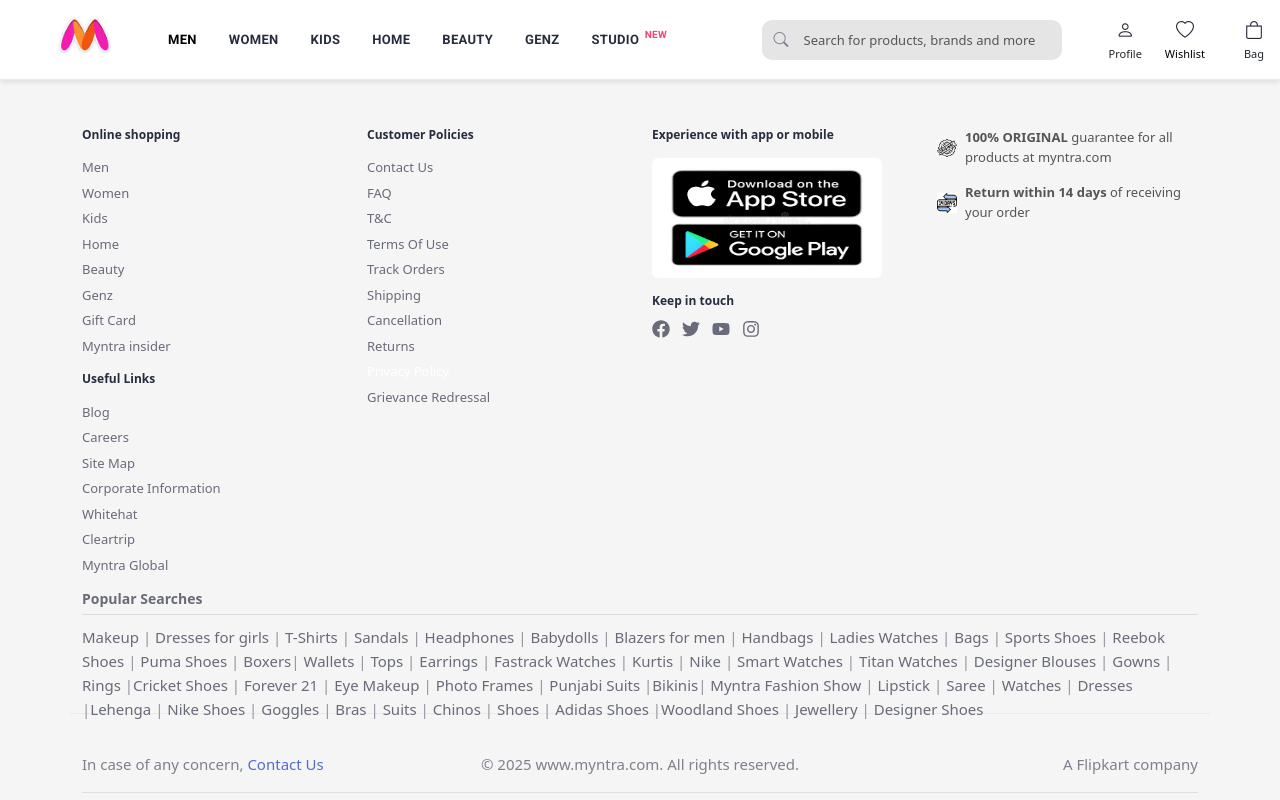
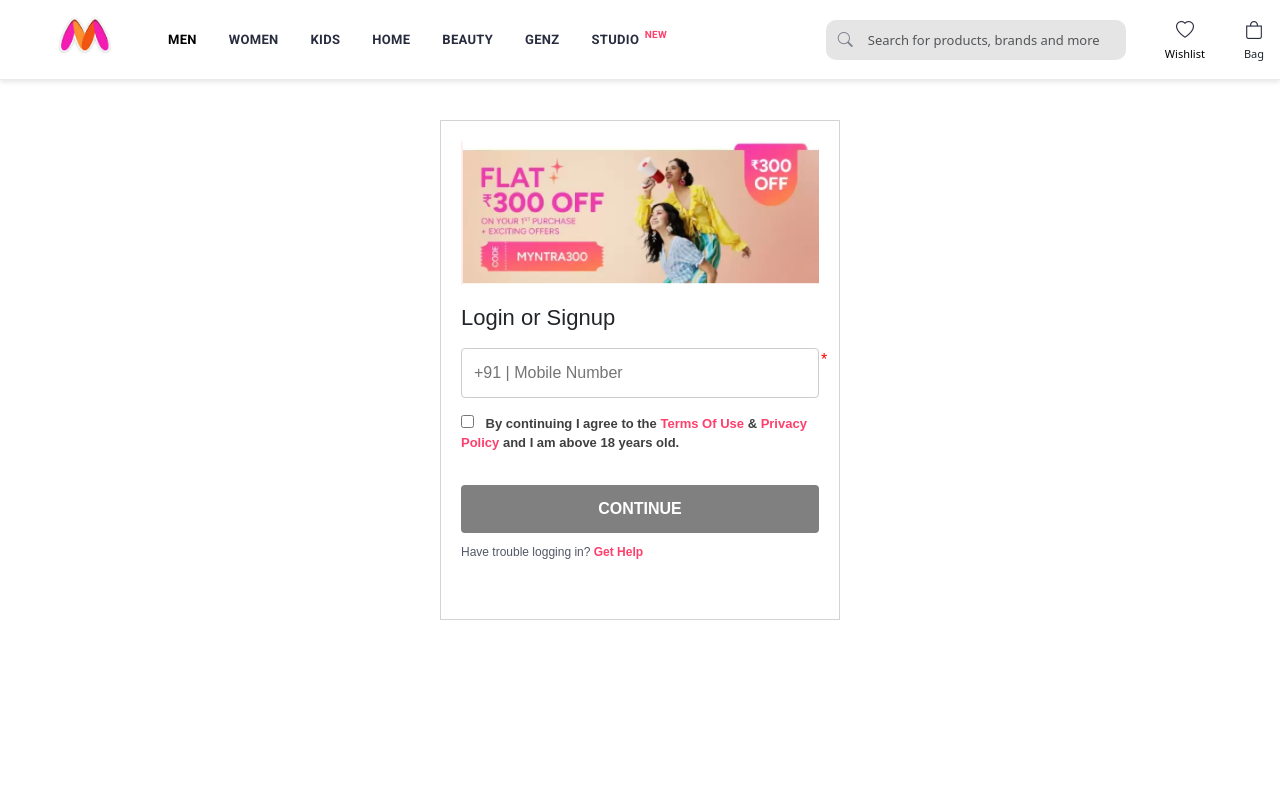
Before and after one commit to Coderbarkha/Myntra-Clone, a React (Create React App) app: page /login in a window 1280 px wide. Shown: the top 800 px of the page. Built offline with nearby package versions, Linux system fonts and the light colour scheme.

Commit message:
Add Login and Terms of Use pages, enhance styling of these pages , update routing in App.js, and enhance Navbar functionality

```diff
--- a/src/App.js
+++ b/src/App.js
@@ -6,21 +6,21 @@
 import ProductDetails from "./pages/ProductDetails";
 import Home from "./pages/Home";
 import Wishlist from "./pages/WishList";
+import Login from "./pages/Login";
+import TermsOfUse from "./pages/TermsOfUse";
 
 function App() {
   return (
     <Router>
-      <Navbar />
-
       <div className="min-h-screen">
         <Routes>
-          <Route path="/" element={<Home />} />
-        <Route path="/products" element={<Products />} />
-        <Route path="/wishlist" element={<Wishlist />} />
+          <Route path="/" element={<><Navbar /><Home />  <Footer /></>} />
+          <Route path="/products" element={<><Navbar /><Products /> <Footer /></>} />
+          <Route path="/wishlist" element={<><Navbar /><Wishlist /> <Footer /></>} />
+          <Route path="/login" element={<><Navbar hideProfile={true} /><Login /></>} />
+          <Route path="/terms" element={<><Navbar hideProfile={true}/><TermsOfUse /></>} />
         </Routes>
       </div>
-
-      <Footer />
     </Router>
   );
 }
--- a/src/components/Navbar.jsx
+++ b/src/components/Navbar.jsx
@@ -3,7 +3,7 @@
 import "../styles/global.css";
 import { Link } from "react-router-dom";
 
-function Navbar() {
+function Navbar({hideProfile}) {
   return (
     <nav className="navbar navbar-expand-lg navbar-light px-3">
       {/* Logo */}
@@ -65,7 +65,8 @@
         </div>
 
         {/* Icons */}
-       <div className="nav-item mx-2 profile-dropdown">
+    {!hideProfile &&(
+    <div className="nav-item mx-2 profile-dropdown">
   <div className="nav-link text-center">
     <i className="bi bi-person"></i>
     <div>Profile</div>
@@ -75,7 +76,10 @@
   <div className="profile-box">
     <h6 className="fw-bold">Welcome</h6>
     <p className="small text-muted">To access account and manage orders</p>
-    <button className="login-btn"><a href="Login.jsx">Login / Signup</a></button>
+   <Link to="/login">
+  <button className="login-btn">Login / Signup</button>
+</Link>
+
     <hr />
 
     <ul className="list-unstyled">
@@ -99,7 +103,7 @@
     </ul>
   </div>
 </div>
-
+)}
 
         <Link
           to="/wishlist"
--- a/src/pages/Login.jsx
+++ b/src/pages/Login.jsx
@@ -1,17 +1,52 @@
-import React,{useState} from 'react';
-import loginimg from '../assets/login-img.PNG';
-function Login(){
-    return(
-        <div>
-            <form>
-                <img src={loginimg} alt='Login-image'/>
-            <h2>Login or Signup</h2>
-                <input type='tel'/>
-                <input type='checkbox'>By continuing I agree  to the Terms Of Use & Privacy Policy
-                and I am above 18 years old.</input>
-            </form>
-        </div>
-    )
+import React from "react";
+import loginimg from "../assets/login-img.PNG";
+import "../styles/global.css"; // we’ll add CSS separately
+
+function Login() {
+  return (
+    <div className="login-container">
+      {/* Top Image */}
+      <img src={loginimg} alt="Login" className="login-image" />
+
+      {/* Heading */}
+      <h2 className="login-heading">Login or Signup</h2>
+
+      {/* Input box */}
+      <div className="input-wrapper">
+        <input
+          type="tel"
+          className="mobile-input"
+          placeholder="+91 | Mobile Number"
+          required
+        />
+        <span className="required-star">*</span>
+      </div>
+
+      {/* Checkbox + text */}
+      <label className="terms-text">
+        <input type="checkbox" /> By continuing I agree to the{" "}
+        <span className="pink-link">
+          <a href="/terms">Terms Of Use</a>
+        </span>{" "}
+        &{" "}
+        <span className="pink-link">
+          <a href="/privacy">Privacy Policy</a>
+        </span>{" "}
+        and I am above 18 years old.
+      </label>
+
+      {/* Button */}
+      <button className="continue-btn">CONTINUE</button>
+
+      {/* Help text */}
+      <p className="help-text">
+        Have trouble logging in?{" "}
+        <span className="pink-link">
+          <a href="/help">Get Help</a>
+        </span>
+      </p>
+    </div>
+  );
 }
 
 export default Login;
--- /dev/null
+++ b/src/pages/TermsOfUse.jsx
@@ -0,0 +1,68 @@
+import React from "react";
+import "../styles/global.css"; // optional for styling
+
+function TermsOfUse() {
+  return (
+    <div className="terms-container">
+      {/* Language Selector */}
+      <div className="language-selector">
+  <i className="bi bi-globe text-primary me-2"></i>
+  <select>
+    <option>English</option>
+    <option>Hindi</option>
+    <option>Telugu</option>
+    <option>Tamil</option>
+    <option>Malayalam</option>
+  </select>
+</div>
+
+
+      {/* Heading */}
+      <h2 className="terms-heading">MYNTRA : TERMS OF USE</h2>
+
+      {/* Content */}
+      <p>
+        <b>Welcome to Myntra.</b> This document is an electronic record in terms
+        of Information Technology Act, 2000 and published in accordance with the
+        provisions of Rule 3 of the Information Technology (Intermediaries
+        guidelines) Rules, 2011 that require publishing the rules and
+        regulations, privacy policy and <b>Terms of Use</b> for access or usage
+        of Myntra marketplace platform - www.myntra.com (hereinafter referred to
+        as "Platform").
+      </p>
+
+      <p>
+        The Platform is owned by <b>Myntra Designs Private Limited</b>, having
+        its registered office at Buildings Alyssa, Begonia and Clover situated
+        in Embassy Tech Village, Outer Ring Road, Devarabeesanahalli Village,
+        Varthur Hobli, Bengaluru – 560103, India...
+      </p>
+
+      <p>
+        Your use of the Myntra and services and tools are governed by the
+        following <b>Terms of Use</b> as applicable to the Myntra including the
+        applicable policies...
+      </p>
+
+      <p>
+        For the purpose of these <b>Terms of Use</b>, wherever the context so
+        requires <b>You</b> or <b>User</b> shall mean any natural or legal
+        person...
+      </p>
+
+      {/* Example list */}
+      <ul>
+        <li>
+          When You use any of the services provided by <b>Us</b> through the
+          Platform...
+        </li>
+        <li>
+          We reserve the right, at <b>Our</b> sole discretion, to change,
+          modify...
+        </li>
+      </ul>
+    </div>
+  );
+}
+
+export default TermsOfUse;
--- a/src/styles/global.css
+++ b/src/styles/global.css
@@ -711,3 +711,126 @@
 .profile-box li:hover {
   color: black;
 }
+/* login.css */
+/* Container */
+.login-container {
+  height: 500px;
+  max-width: 400px;
+  margin: 40px auto;
+  text-align: left;
+  border: 1px solid lightgray;
+  padding: 20px;
+  overflow-x: hidden;
+ font-family: "Assistant", Arial, Helvetica, sans-serif;
+}
+
+/* Image */
+.login-image {
+  width: 100%;
+  margin-bottom: 20px;
+}
+
+/* Heading */
+.login-heading {
+  font-size: 22px;
+  margin-bottom: 16px;
+}
+
+/* Input with star */
+.input-wrapper {
+  position: relative;
+  margin-bottom: 16px;
+}
+.mobile-input {
+  width: 100%;
+  padding: 12px;
+  border: 1px solid #ccc;
+  border-radius: 4px;
+}
+.required-star {
+  color: red;
+  position: absolute;
+  margin-left: 2px;
+}
+
+/* Terms text */
+.terms-text {
+  display: block;
+  font-size: 13px;
+  color: #3f3f3f;
+  font-weight:bolder;
+  margin-bottom: 20px;
+}
+.terms-text input {
+  margin-right: 8px;
+}
+.pink-link a {
+  color: #ff3f6c;
+  font-weight: 600;
+  cursor: pointer;
+  text-decoration: none;
+}
+
+/* Continue button */
+.continue-btn {
+  width: 100%;
+  background: grey;
+  color: white;
+  font-weight: bold;
+  padding: 12px;
+  border: none;
+  border-radius: 4px;
+  cursor: pointer;
+  margin-bottom: 20px;
+}
+.continue-btn:hover {
+  background: #555;
+}
+
+/* Help text */
+.help-text {
+  font-size: 12px;
+  text-align: left; /* instead of center */
+  color: #535766;   /* Myntra's grey */
+  margin-top: -10px;
+}
+
+.help-text .pink-link {
+  font-size: 12px;
+}
+/* terms of use */
+/* Language selector */
+.language-selector {
+  display: flex;
+  align-items: center;
+  margin-bottom: 20px;
+  margin-left: 680px;
+}
+
+.language-selector select {
+  border: 1px solid #ccc;
+  background: #fff;
+  padding: 6px 12px;
+  border-radius: 4px;
+  cursor: pointer;
+}
+.terms-container {
+  max-width: 800px;     /* content ki width control */
+  margin: 40px auto;    /* center horizontally with top margin */
+  padding: 20px;
+  background: #fff;     /* white background */
+  border: 1px solid white; /* grey border */
+  border-radius: 6px;
+}
+
+.terms-container p {
+  margin: 15px 0;
+  line-height: 1.6;
+  font-size: 14px;
+  color: #3f3f3f;
+}
+.terms-heading {
+  text-align: center;
+  font-weight: bold;
+  margin-bottom: 20px;
+}
```
